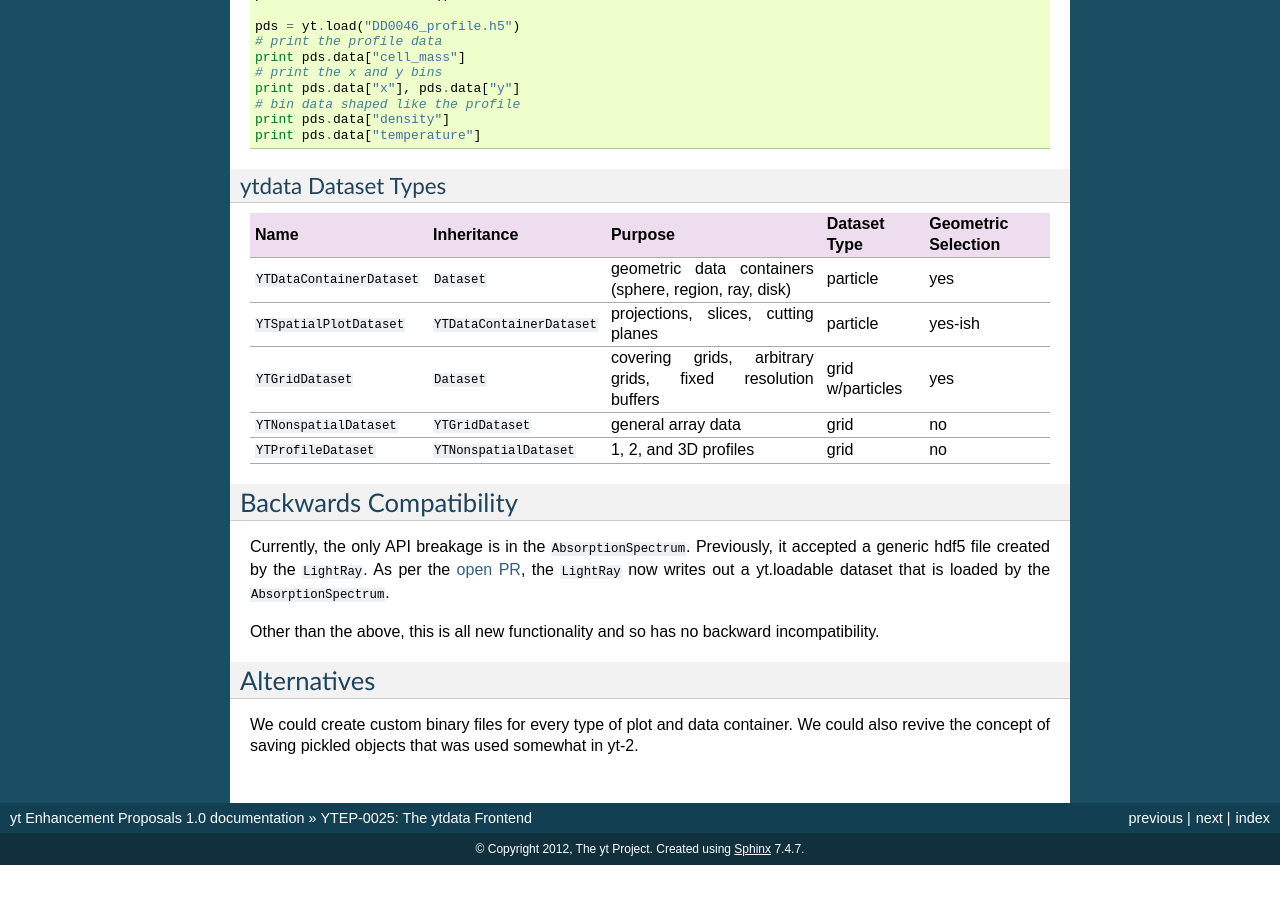
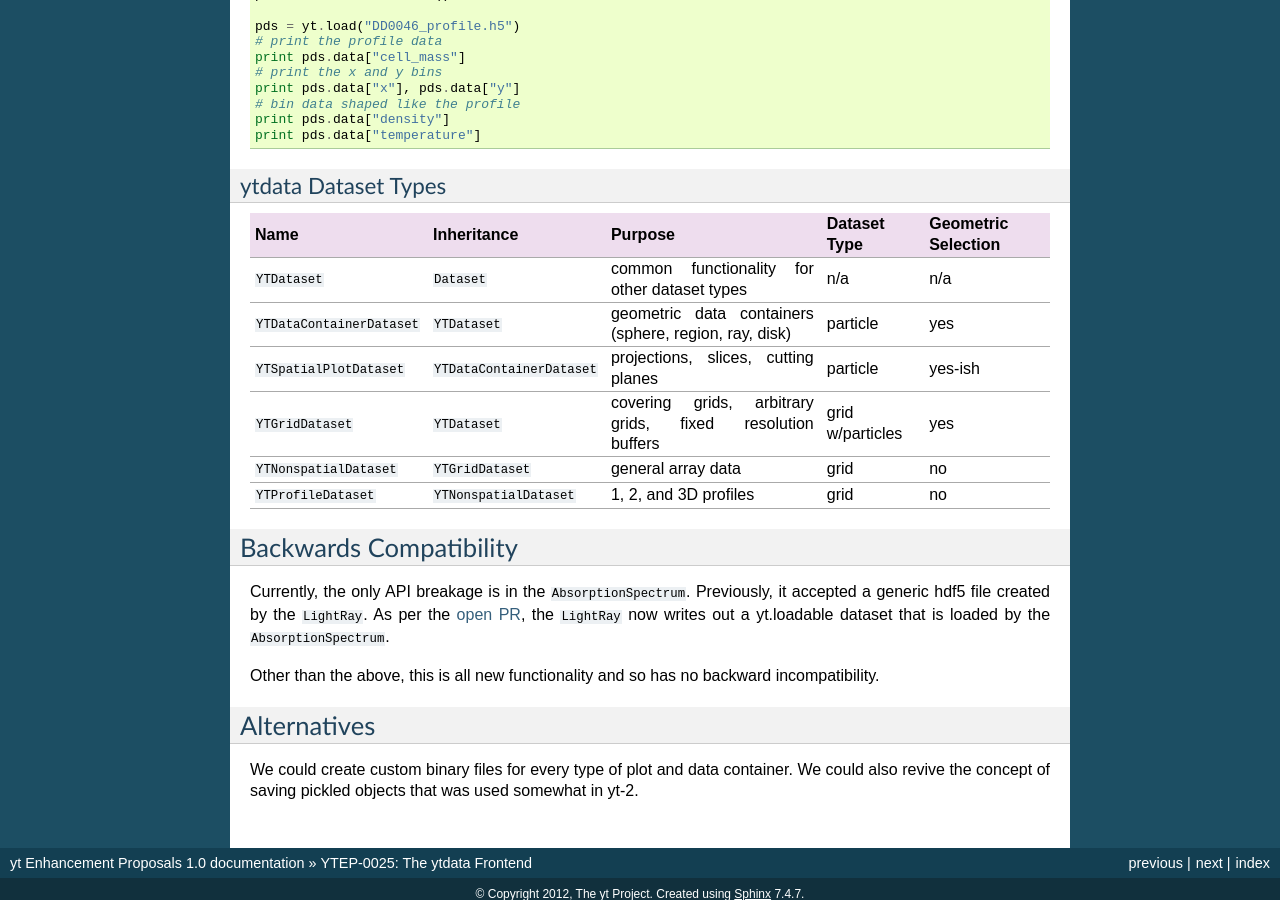
Before and after one commit to yt-project/ytep, a Sphinx documentation site: the page built from source/YTEPs/YTEP-0025.rst, in a window 1280 px wide and 900 px high, scrolled down 3056 px. Built offline with Sphinx 7.4.7, drawn with Linux system fonts in a browser that asks for light colours; formulas are drawn with MathJax 3; before the commit the page ends 3921 px from its top, so only the background shows below that.

Commit message:
Adding mention of YTDataset class.

```diff
--- a/source/YTEPs/YTEP-0025.rst
+++ b/source/YTEPs/YTEP-0025.rst
@@ -214,12 +214,14 @@ ytdata Dataset Types
 ========================== ========================== ========================= ============ ===================
 Name                        Inheritance               Purpose                   Dataset Type Geometric Selection
 ========================== ========================== ========================= ============ ===================
-``YTDataContainerDataset`` ``Dataset``                geometric data containers particle     yes
+``YTDataset``              ``Dataset``                common functionality for  n/a          n/a
+                                                      other dataset types
+``YTDataContainerDataset`` ``YTDataset``              geometric data containers particle     yes
                                                       (sphere, region, ray,
                                                       disk)
 ``YTSpatialPlotDataset``   ``YTDataContainerDataset`` projections, slices,      particle     yes-ish
                                                       cutting planes
-``YTGridDataset``          ``Dataset``                covering grids,           grid         yes
+``YTGridDataset``          ``YTDataset``              covering grids,           grid         yes
                                                       arbitrary grids,          w/particles
                                                       fixed resolution buffers
 ``YTNonspatialDataset``    ``YTGridDataset``          general array data        grid         no
```
